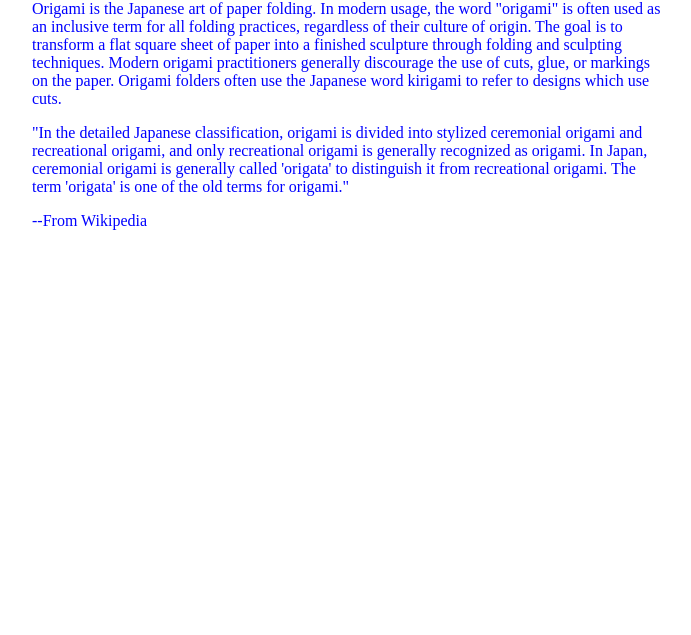
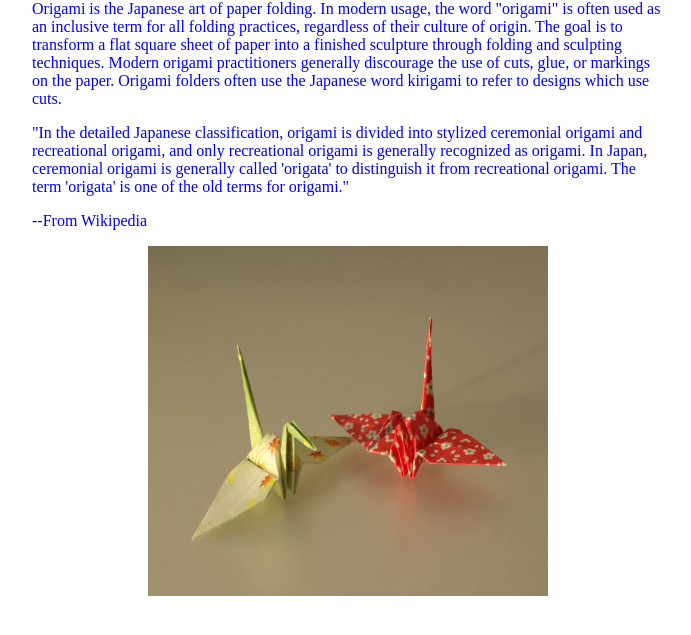
Before and after one commit to tntsipjr/CSCI4018-Website, a plain HTML site: page index.html in a window 1280 px wide. Shown: the part 61-696 px from the top of the page, without its empty margins (292-983 px from the left). Drawn offline with Linux system fonts and the light colour scheme.

Commit message:
Origami Index Page with Origami Picture

```diff
--- a/index.html
+++ b/index.html
@@ -14,6 +14,11 @@
             width: 50%;
             margin-left: auto;
             margin-right: auto;
+        }
+        img {
+            margin-left: auto;
+            margin-right: auto;
+            display: block;
         }
     </style>
 </head>
@@ -39,5 +44,6 @@
     <p>
         --From Wikipedia
     </p>
+    <img src="Origami_cranes-726610749.jpg" alt="origami cranes" width="400" height="350">
 </body>
 </html>
```
Also changed, not shown: Origami_cranes-726610749.jpg (added).
